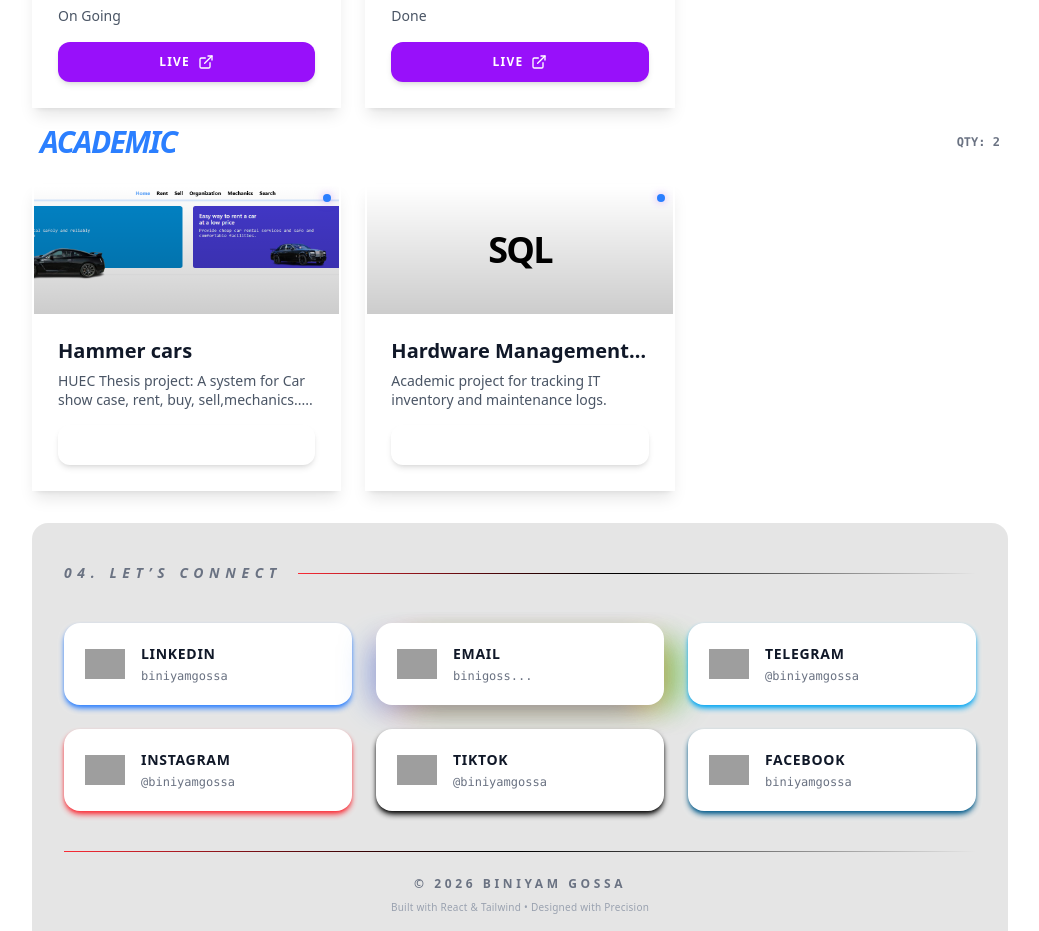
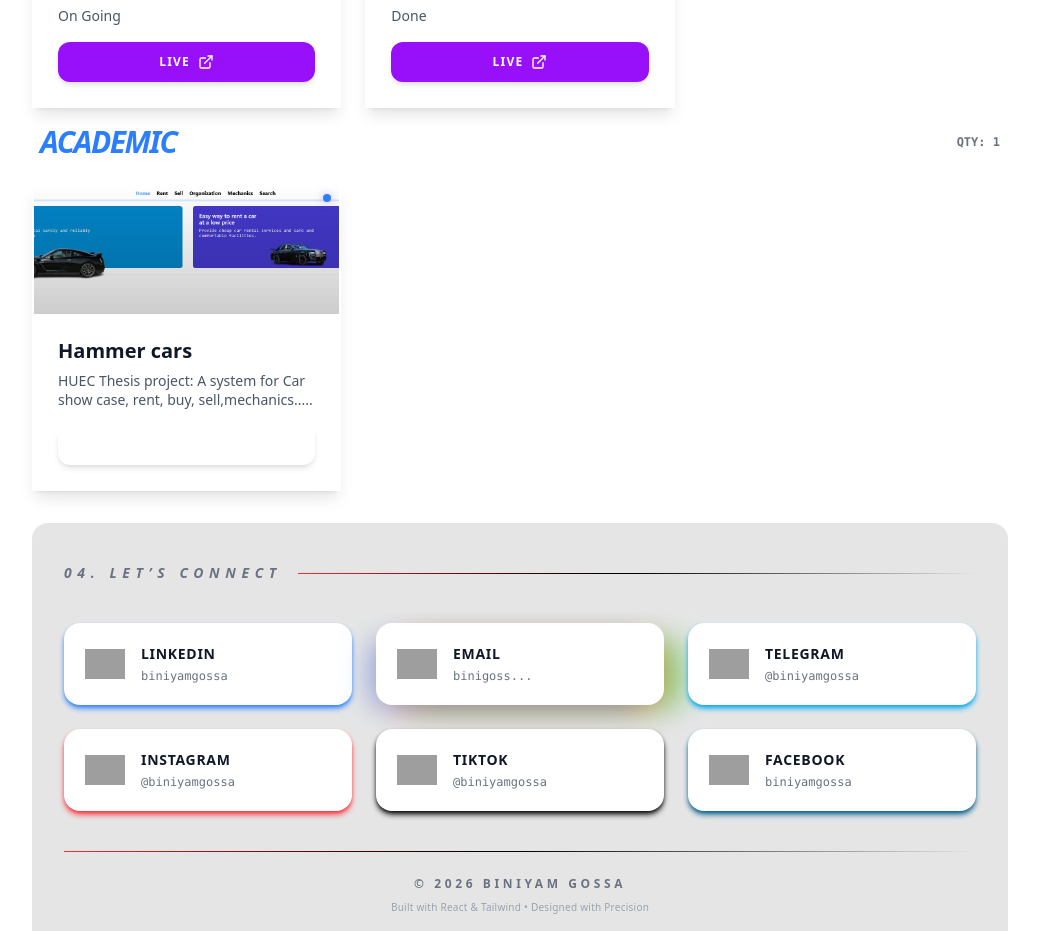
Before and after one commit to biniyamgossa1/biniyamgossa, a React (Vite) app: page / in a window 1280 px wide. Shown: the part 2160-3091 px from the top of the page, without its empty margins (120-1159 px from the left). Built offline with nearby package versions, Linux system fonts and the light colour scheme; grey boxes are pictures that could not be loaded.

Commit message:
6 commit

```diff
--- a/src/data/academicProjects.js
+++ b/src/data/academicProjects.js
@@ -8,10 +8,10 @@ export const academicProjects = [
     link: "https://hammer-car.vercel.app/",
     image:hammer
   },
-  {
-    title: "Hardware Management System",
-    description: "Academic project for tracking IT inventory and maintenance logs.",
-    tags: ["SQL", "JavaScript", "IT Support"],
-    link: "https://b-coffee.vercel.app/"
-  }
+  // {
+  //   title: "Hardware Management System",
+  //   description: "Academic project for tracking IT inventory and maintenance logs.",
+  //   tags: ["SQL", "JavaScript", "IT Support"],
+  //   link: "https://b-coffee.vercel.app/"
+  // }
 ];
```
